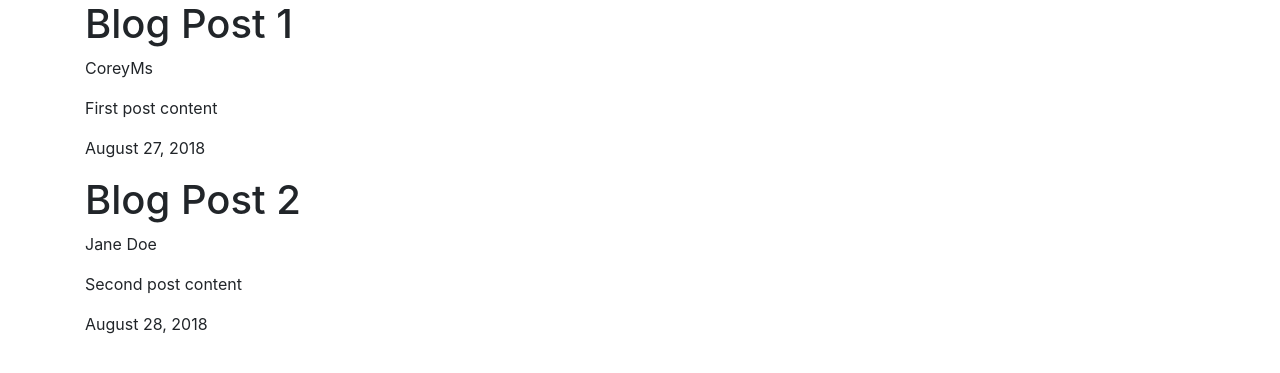
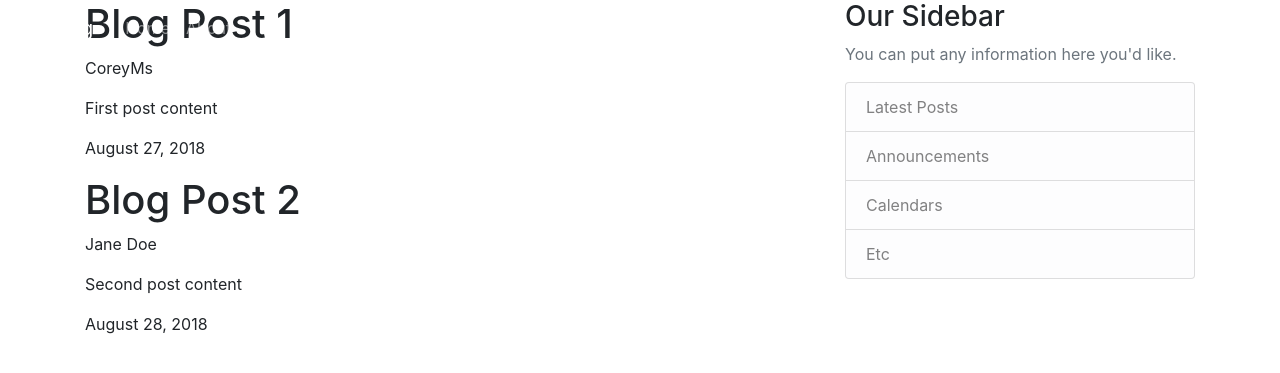
Before and after one commit to kenjjmat/Blog, a Django app: page / in a window 1280 px wide. Shown: the top 373 px of the page. Run offline with Django 3.2, Linux system fonts and the light colour scheme; some libraries are stand-ins or nearby versions.

Commit message:
added the navigation bar, header and sidebar

```diff
--- a/blog/templates/blog/base.html
+++ b/blog/templates/blog/base.html
@@ -14,9 +14,45 @@
     {%endif %}
 </head>
 <body>
-    <div class="container">
-       {% block content %}{% endblock content %}
-    </div>
+    <header class="site-header">
+        <nav class="navbar navbar-expand-md navbar-dark bg-steel fixed-top">
+            <a class="navbar-brand mr-4" href="/">My Blog</a>
+            <button class="navbar-toggler" type="button" ontoggle="collapse">
+                <span class="navbar-toggler-icon"></span>
+            </button>
+            <div class="collapse navbar-collapse" id="navbarToggle">
+                <div class="navbar-nav mr-auto">
+                    <a class="nav-item nav-link" href="/">Home</a>
+                    <a class="nav-item nav-link" href="/about">About</a>
+                </div>
+                <!--Navbar Right Side -->
+                <div class="navbar-nav">
+                    <a class="nav-item nav-link" href="#">Login</a>
+                    <a class="nav-item nav-link" href="#">Register</a>
+                </div>
+            </div>
+        </nav>
+    </header>
+  <main role="main" class="container">
+      <div class="row">
+          <div class="col-md-8">
+              {% block content %}{% endblock %}
+          </div>
+          <div class="col-md-4">
+              <div class="content-section">
+                  <h3> Our Sidebar</h3>
+                  <p class="text-muted">You can put any information here you'd like.
+                      <ul class="list-group">
+                        <li class="list-group-item list-group-item-light">Latest Posts</li>
+                        <li class="list-group-item list-group-item-light">Announcements</li>
+                        <li class="list-group-item list-group-item-light">Calendars</li>
+                        <li class="list-group-item list-group-item-light">Etc</li>
+              </ul>
+                  </p>
+              </div>
+          </div>
+      </div>
+  </main>
 
     <!-- Optional JavaScript -->
     <!-- jQuery first, then Popper.js, then Bootstrap JS -->
```
